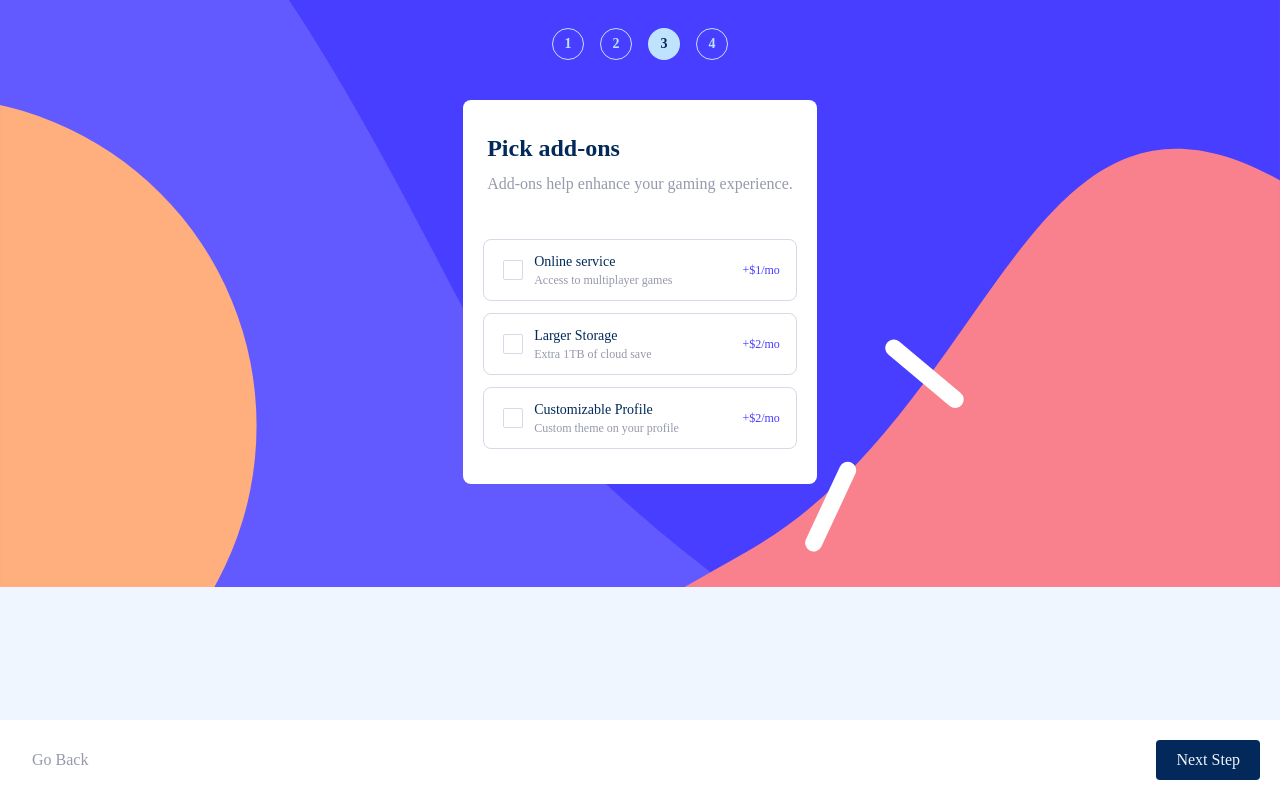
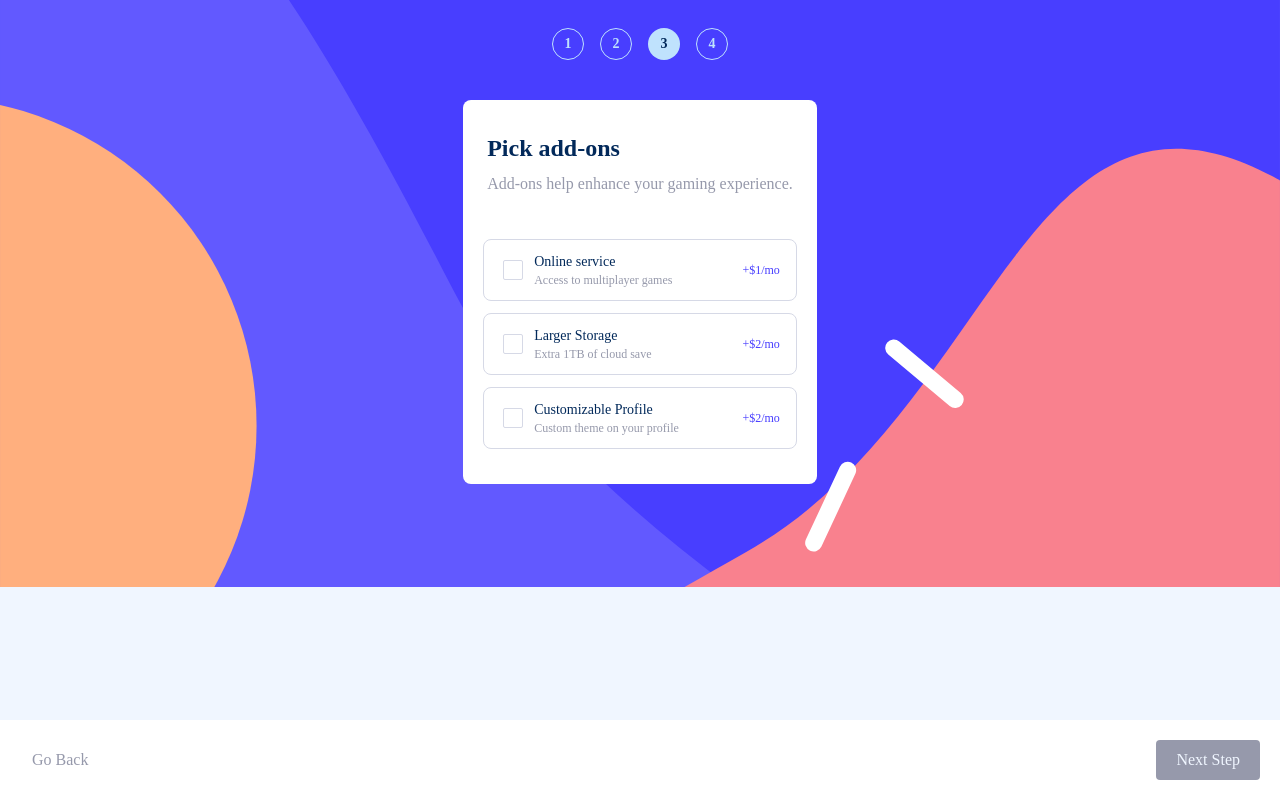
Before and after one commit to Gw3i/fm-multistep-form, an Angular app: page / in a window 1280 px wide. Both pictures are taken after a click on the button "Go Back". Built offline with nearby package versions, Linux system fonts and the light colour scheme.

Commit message:
Readd disabled button when form is invalid

```diff
--- a/src/app/components/multi-step-form/multi-step-form.component.html
+++ b/src/app/components/multi-step-form/multi-step-form.component.html
@@ -484,7 +484,7 @@
           Go Back
         </button>
         <button
-          [disabled]="!form.invalid"
+          [disabled]="form.invalid"
           *ngIf="currentStep !== 4"
           (click)="changePage(true)"
           type="button"
```
